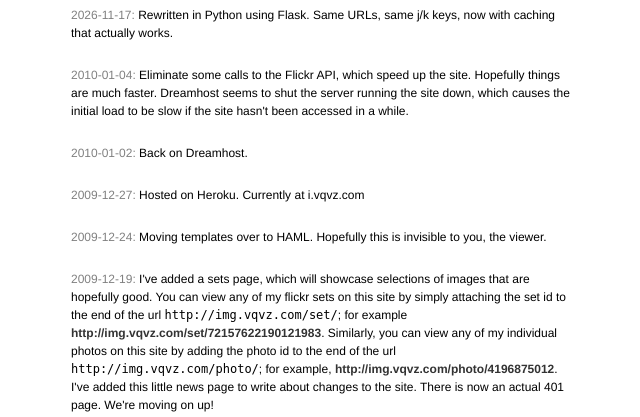
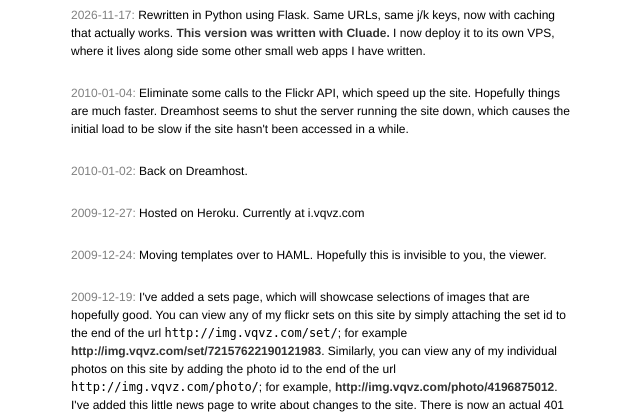
Before and after one commit to funkaoshi/img.vqvz.com, a Flask app: page /news in a window 1280 px wide. Shown: the part 427-844 px from the top of the page, without its empty margins (56-696 px from the left). Run offline with Flask 3, Linux system fonts and the light colour scheme.

Commit message:
Update news feed.

```diff
--- a/vqvz/templates/img/pages/news.html
+++ b/vqvz/templates/img/pages/news.html
@@ -1,5 +1,5 @@
 <p><a href="https://www.flickr.com/photos/funkaoshi/4051680550/"><img src="https://live.staticflickr.com/2801/4051680550_c313a48928.jpg" alt=""></a></p>
-<p><span class="date">2026-11-17:</span> Rewritten in Python using Flask. Same URLs, same j/k keys, now with caching that actually works.</p>
+<p><span class="date">2026-11-17:</span> Rewritten in Python using Flask. Same URLs, same j/k keys, now with caching that actually works. <a href="https://funkaoshi.com/blog/img-vqvz-reprise">This version was written with Cluade.</a> I now deploy it to its own VPS, where it lives along side some other small web apps I have written.</p>
 <p><span class="date">2010-01-04:</span> Eliminate some calls to the Flickr API, which speed up the site. Hopefully things are much faster. Dreamhost seems to shut the server running the site down, which causes the initial load to be slow if the site hasn't been accessed in a while.</p>
 <p><span class="date">2010-01-02:</span> Back on Dreamhost.</p>
 <p><span class="date">2009-12-27:</span> Hosted on Heroku. Currently at i.vqvz.com</p>
```
